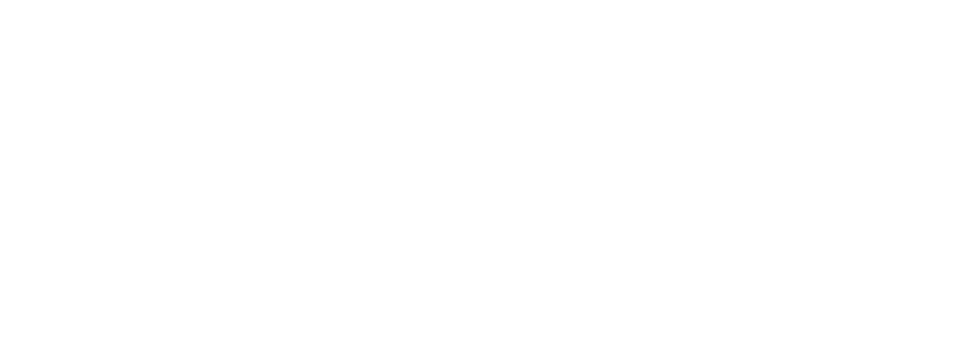
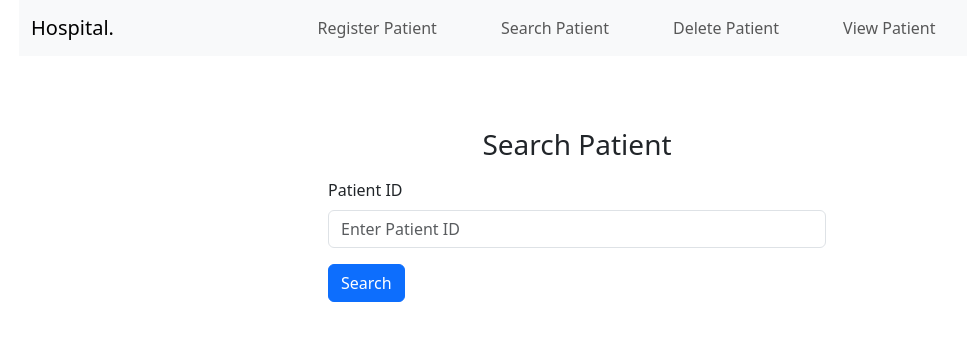
Before and after one commit to gouthm04/hospital-react-app, a React (Vite) app: page /search in a window 1280 px wide. Before the commit this address had no page. Shown: the top 340 px of the page, without its empty margins (63-1030 px from the left). Built offline with nearby package versions, Linux system fonts and the light colour scheme.

Commit message:
add search page

```diff
--- a/src/App.jsx
+++ b/src/App.jsx
@@ -4,6 +4,7 @@
 import RegisterPatient from './components/RegisterPatient'
 import { BrowserRouter,Route,Routes } from 'react-router-dom'
 import ViewAllPatients from './components/ViewAllPatients'
+import SearchPatient from './components/SearchPatient'
 
 function App() {
 
@@ -13,6 +14,7 @@
     <Routes>
       <Route path='/' element={<RegisterPatient/>}/>
       <Route path='/view' element={<ViewAllPatients/>}/>
+      <Route path='/search' element={<SearchPatient/>}/>
     </Routes>
     </BrowserRouter>
    </>
--- a/src/components/NavBar.jsx
+++ b/src/components/NavBar.jsx
@@ -17,7 +17,7 @@
                         <div className="navbar-nav gap-5">
 
                             <Link className="nav-link" to="/">Register Patient</Link>
-                            <Link className="nav-link" to="/">Search Patient</Link>
+                            <Link className="nav-link" to="/search">Search Patient</Link>
                             <Link className="nav-link" to="/">Delete Patient</Link>
                             <Link className="nav-link" to="/view">View Patient</Link>
 
--- /dev/null
+++ b/src/components/SearchPatient.jsx
@@ -0,0 +1,29 @@
+import React, { useState } from "react";
+import NavBar from "./NavBar";
+
+const SearchPatient = () => {
+
+
+  return (
+    <div>
+      <NavBar />
+
+      <div className="container mt-5">
+        <div className="row justify-content-center">
+          <div className="col-md-6">
+            <div className=" p-4">
+              <h3 className="text-center mb-3">Search Patient</h3>
+
+              <label className="form-label">Patient ID</label>
+              <input type="text" className="form-control" placeholder="Enter Patient ID"/>
+
+              <button className="btn btn-primary mt-3">Search</button>
+            </div>
+          </div>
+        </div>
+      </div>
+    </div>
+  );
+};
+
+export default SearchPatient;
```
